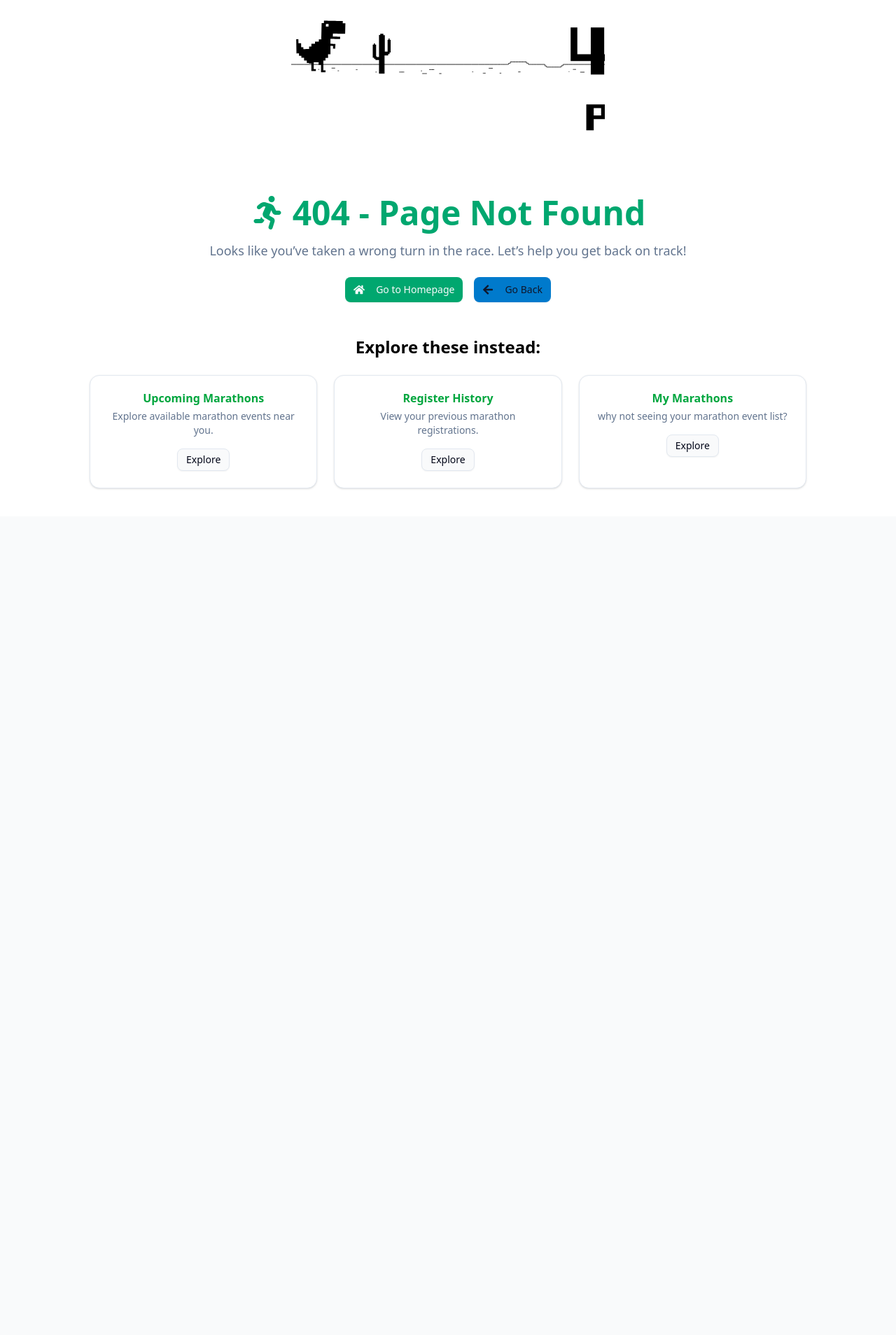
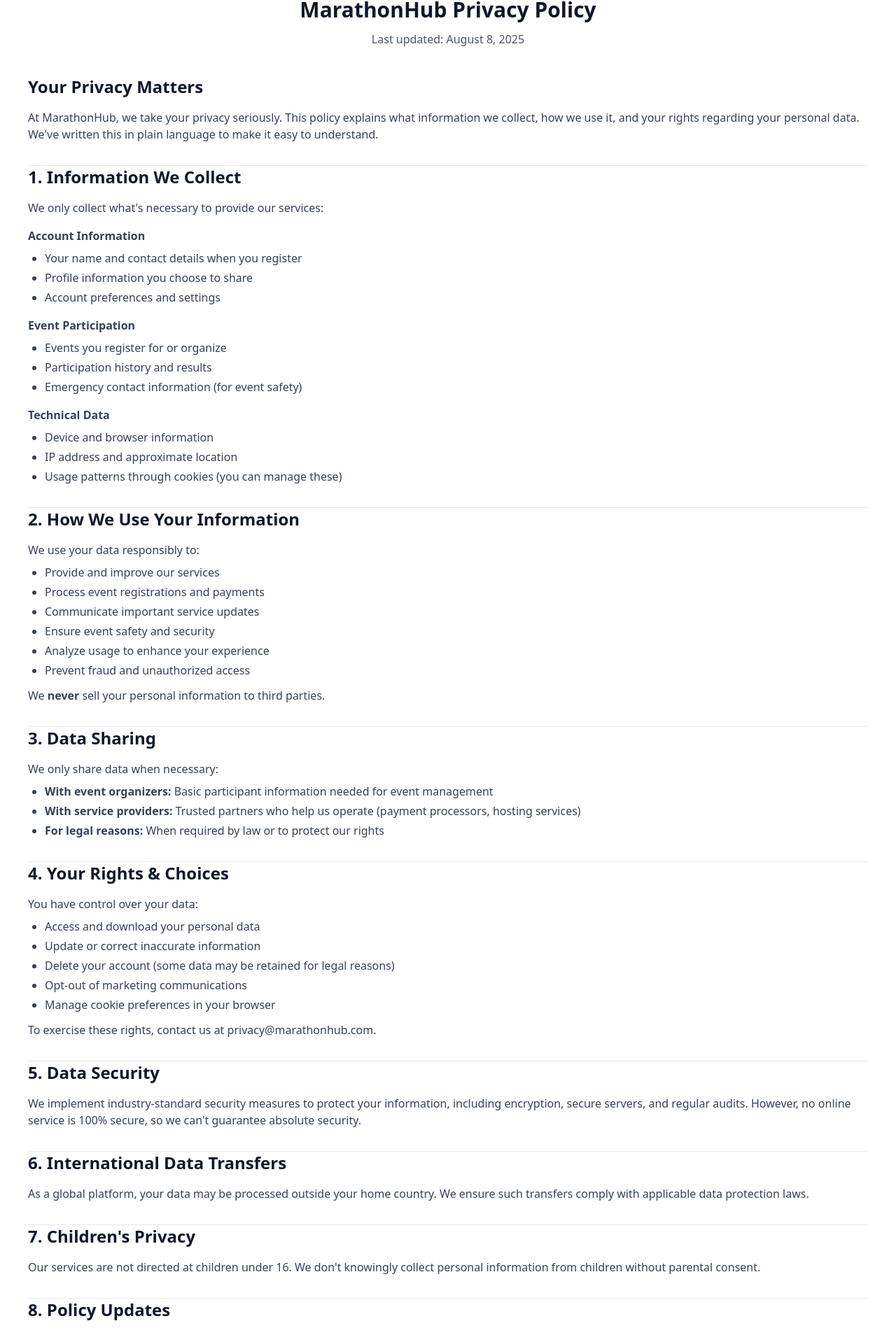
Before and after one commit to rakibhasansohag/marathon-hub, a React (Vite) app in the folder client/: page /privacy-policy in a window 1280 px wide. Shown: the part 261-2169 px from the top of the page at 70% size. Before the commit the page ends 999 px from the top, so only its background shows below. Built offline with nearby package versions, Linux system fonts and the light colour scheme; no server answers.

Commit message:
privacy policy page added

```diff
--- a/client/src/components/shared/Footer.jsx
+++ b/client/src/components/shared/Footer.jsx
@@ -14,7 +14,7 @@
 		{ name: 'Wa - 01760169982', to: 'https://wa.me/8801760169982' },
 	];
 
-	const terms = ['terms-and-conditions', 'Privacy Policy', 'Disclamier'];
+	const terms = ['terms-and-conditions', 'privacy-policy', 'Disclamier'];
 
 	return (
 		<footer className='bg-background text-foreground py-12 border-t border-muted'>
--- /dev/null
+++ b/client/src/pages/PrivacyPlicy/index.jsx
@@ -0,0 +1,186 @@
+import { Button } from '@/components/ui/button';
+import { ChevronLeft } from 'lucide-react';
+import { useNavigate } from 'react-router';
+
+export default function PrivacyPolicyPage() {
+	const navigate = useNavigate();
+
+	return (
+		<div className='w-full section py-12 px-4 sm:px-6 lg:px-8'>
+			<div className='w-full  mx-auto'>
+				<div className='mb-8'>
+					<Button
+						variant='ghost'
+						onClick={() => navigate(-1)}
+						className='flex items-center gap-1'
+					>
+						<ChevronLeft className='h-4 w-4' />
+						Back
+					</Button>
+				</div>
+
+				<div className='w-full bg-white dark:bg-gray-800 rounded-xl shadow-lg overflow-hidden'>
+					<div className='p-8 sm:p-10'>
+						<div className='text-center mb-10'>
+							<h1 className='text-3xl font-bold text-gray-900 dark:text-white'>
+								MarathonHub Privacy Policy
+							</h1>
+							<p className='mt-3 text-gray-600 dark:text-gray-400'>
+								Last updated:{' '}
+								{new Date().toLocaleDateString('en-US', {
+									year: 'numeric',
+									month: 'long',
+									day: 'numeric',
+								})}
+							</p>
+						</div>
+
+						<div className='prose dark:prose-invert '>
+							<Section title='Your Privacy Matters'>
+								<p>
+									At MarathonHub, we take your privacy seriously. This policy
+									explains what information we collect, how we use it, and your
+									rights regarding your personal data. We've written this in
+									plain language to make it easy to understand.
+								</p>
+							</Section>
+
+							<Section title='1. Information We Collect'>
+								<p>We only collect what's necessary to provide our services:</p>
+
+								<h3 className='font-semibold mt-4'>Account Information</h3>
+								<ul className='list-disc pl-6 space-y-1 mt-2'>
+									<li>Your name and contact details when you register</li>
+									<li>Profile information you choose to share</li>
+									<li>Account preferences and settings</li>
+								</ul>
+
+								<h3 className='font-semibold mt-4'>Event Participation</h3>
+								<ul className='list-disc pl-6 space-y-1 mt-2'>
+									<li>Events you register for or organize</li>
+									<li>Participation history and results</li>
+									<li>Emergency contact information (for event safety)</li>
+								</ul>
+
+								<h3 className='font-semibold mt-4'>Technical Data</h3>
+								<ul className='list-disc pl-6 space-y-1 mt-2'>
+									<li>Device and browser information</li>
+									<li>IP address and approximate location</li>
+									<li>Usage patterns through cookies (you can manage these)</li>
+								</ul>
+							</Section>
+
+							<Section title='2. How We Use Your Information'>
+								<p>We use your data responsibly to:</p>
+								<ul className='list-disc pl-6 space-y-1 mt-2'>
+									<li>Provide and improve our services</li>
+									<li>Process event registrations and payments</li>
+									<li>Communicate important service updates</li>
+									<li>Ensure event safety and security</li>
+									<li>Analyze usage to enhance your experience</li>
+									<li>Prevent fraud and unauthorized access</li>
+								</ul>
+								<p className='mt-3'>
+									We <strong>never</strong> sell your personal information to
+									third parties.
+								</p>
+							</Section>
+
+							<Section title='3. Data Sharing'>
+								<p>We only share data when necessary:</p>
+								<ul className='list-disc pl-6 space-y-1 mt-2'>
+									<li>
+										<strong>With event organizers:</strong> Basic participant
+										information needed for event management
+									</li>
+									<li>
+										<strong>With service providers:</strong> Trusted partners
+										who help us operate (payment processors, hosting services)
+									</li>
+									<li>
+										<strong>For legal reasons:</strong> When required by law or
+										to protect our rights
+									</li>
+								</ul>
+							</Section>
+
+							<Section title='4. Your Rights & Choices'>
+								<p>You have control over your data:</p>
+								<ul className='list-disc pl-6 space-y-1 mt-2'>
+									<li>Access and download your personal data</li>
+									<li>Update or correct inaccurate information</li>
+									<li>
+										Delete your account (some data may be retained for legal
+										reasons)
+									</li>
+									<li>Opt-out of marketing communications</li>
+									<li>Manage cookie preferences in your browser</li>
+								</ul>
+								<p className='mt-3'>
+									To exercise these rights, contact us at{' '}
+									<span className='font-medium'>privacy@marathonhub.com</span>.
+								</p>
+							</Section>
+
+							<Section title='5. Data Security'>
+								<p>
+									We implement industry-standard security measures to protect
+									your information, including encryption, secure servers, and
+									regular audits. However, no online service is 100% secure, so
+									we can't guarantee absolute security.
+								</p>
+							</Section>
+
+							<Section title='6. International Data Transfers'>
+								<p>
+									As a global platform, your data may be processed outside your
+									home country. We ensure such transfers comply with applicable
+									data protection laws.
+								</p>
+							</Section>
+
+							<Section title="7. Children's Privacy">
+								<p>
+									Our services are not directed at children under 16. We don't
+									knowingly collect personal information from children without
+									parental consent.
+								</p>
+							</Section>
+
+							<Section title='8. Policy Updates'>
+								<p>
+									We may update this policy occasionally. We'll notify you of
+									significant changes through email or prominent notices on our
+									platform.
+								</p>
+							</Section>
+
+							<Section title='Contact Us'>
+								<p>
+									Have questions about your privacy? Our team is happy to help:
+									<br />
+									<span className='font-medium'>privacy@marathonhub.com</span>
+								</p>
+								<p className='mt-2'>
+									For formal requests, please include "Privacy Request" in your
+									subject line.
+								</p>
+							</Section>
+						</div>
+					</div>
+				</div>
+			</div>
+		</div>
+	);
+}
+
+function Section({ title, children }) {
+	return (
+		<div className='border-b border-gray-200 dark:border-gray-700 pb-8 last:border-0 last:pb-0'>
+			<h2 className='text-2xl font-bold text-gray-900 dark:text-white mb-4'>
+				{title}
+			</h2>
+			<div className='text-gray-700 dark:text-gray-300'>{children}</div>
+		</div>
+	);
+}
--- a/client/src/pages/TermsAndCondition/index.jsx
+++ b/client/src/pages/TermsAndCondition/index.jsx
@@ -9,8 +9,8 @@
 	const navigate = useNavigate();
 
 	return (
-		<section className='bg-gray-100 dark:bg-gray-900 min-h-screen'>
-			<div className='container mx-auto px-4 py-8 '>
+		<section className='section min-h-screen '>
+			<div className='container mx-auto not-[-webkit-overflow-scrolling]:py-8 '>
 				<Button variant='ghost' onClick={() => navigate(-1)} className='mb-6'>
 					<ChevronLeft className='mr-2 h-4 w-4' />
 					Back
--- a/client/src/routes/router.jsx
+++ b/client/src/routes/router.jsx
@@ -17,6 +17,7 @@
 import ForgotPassword from '../pages/ForgotPassword';
 import PrivateRoute from '../context/PrivateRoute';
 import TermsAndConditionsPage from '../pages/TermsAndCondition';
+import PrivacyPolicyPage from '../pages/PrivacyPlicy';
 
 const router = createBrowserRouter([
 	{
@@ -61,6 +62,10 @@
 			{
 				path: '/terms-and-conditions',
 				Component: TermsAndConditionsPage,
+			},
+			{
+				path: '/privacy-policy',
+				Component: PrivacyPolicyPage,
 			},
 		],
 	},
```
